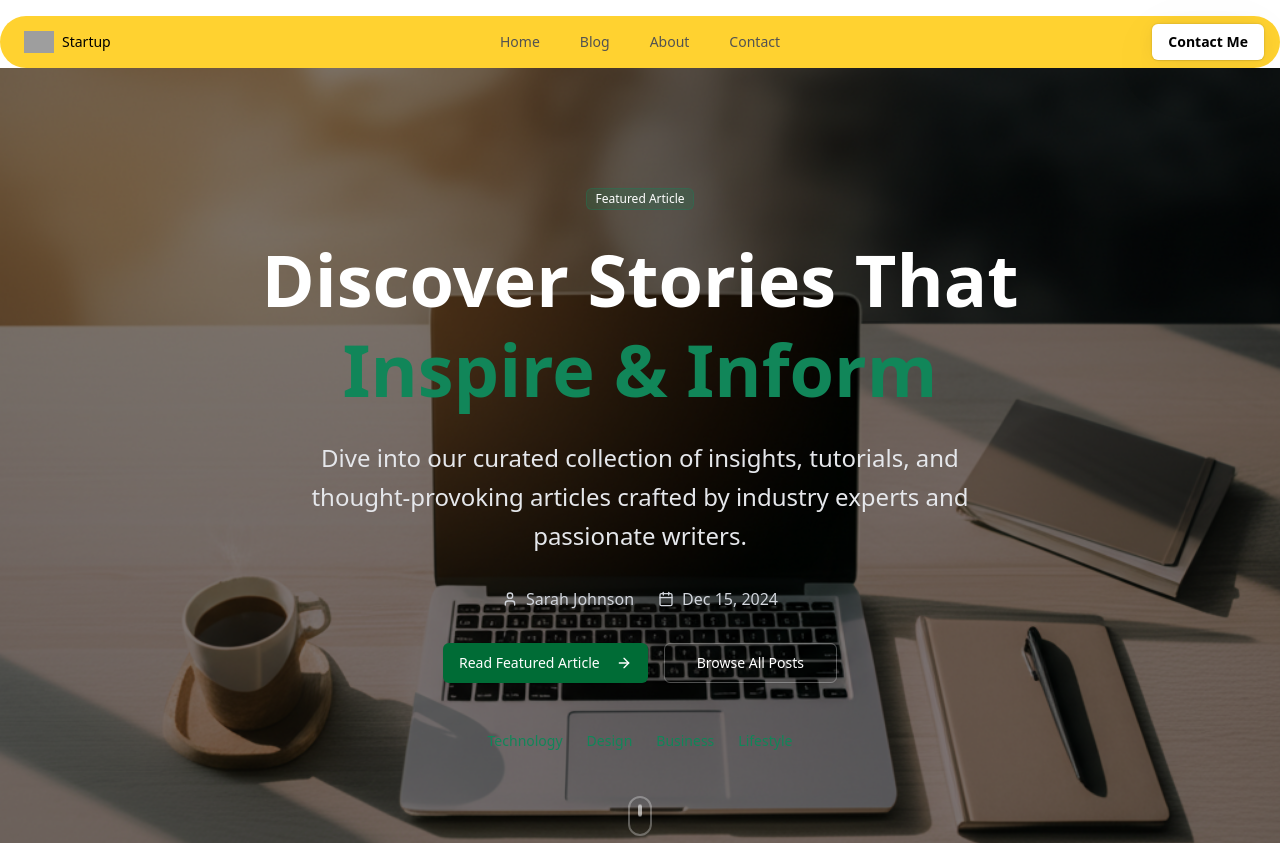
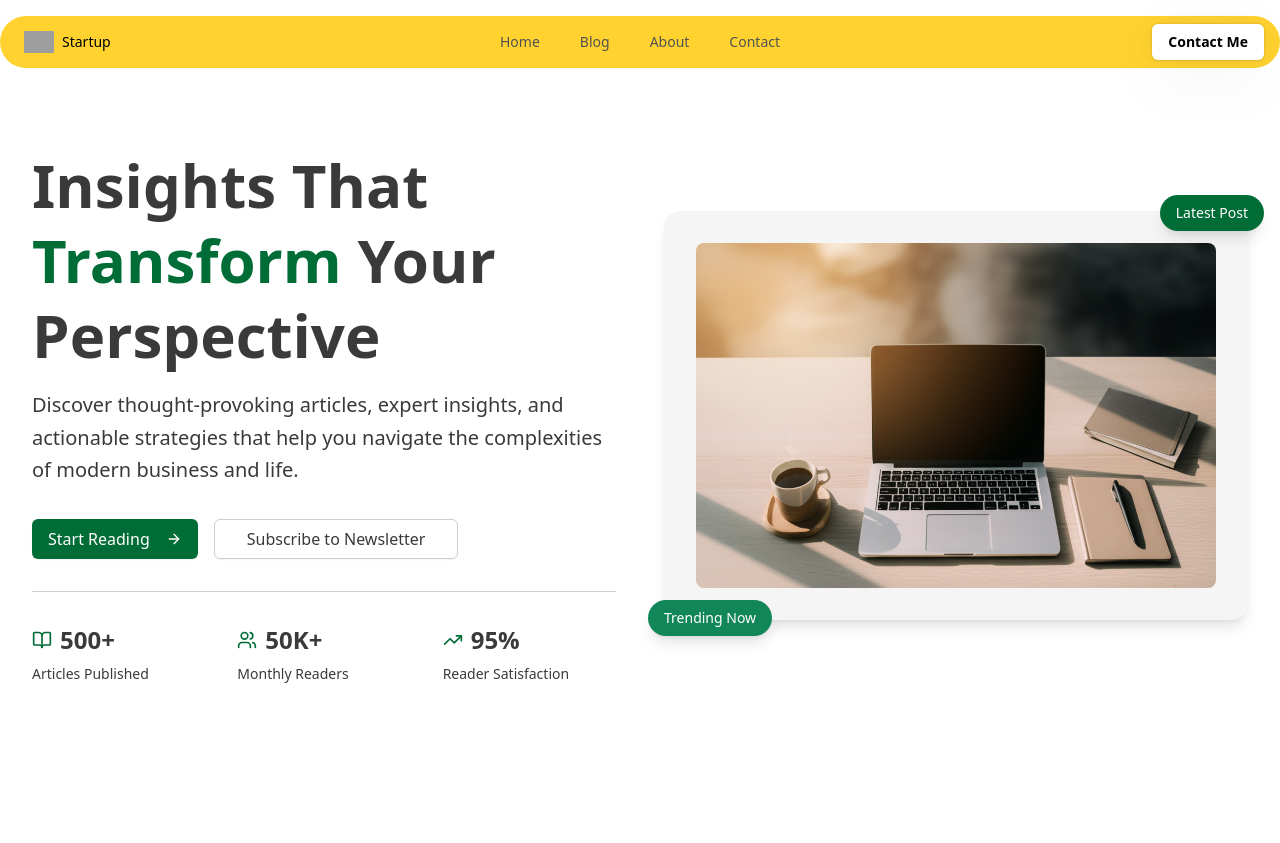
Before and after one commit to DharshanSR/journalscript, a Next.js app: page / in a window 1280 px wide. Shown: the top 843 px of the page. Built offline with nearby package versions, Linux system fonts and the light colour scheme; grey boxes are pictures that could not be loaded.

Commit message:
feat: enhance HeroSection with updated layout, new stats, and visual elements

```diff
--- a/src/home/page.tsx
+++ b/src/home/page.tsx
@@ -1,83 +1,82 @@
 import { Button } from "@/components/ui/button"
-import { Badge } from "@/components/ui/badge"
-import { ArrowRight, Calendar, User } from "lucide-react"
+import { ArrowRight, BookOpen, Users, TrendingUp } from "lucide-react"
 
 export function HeroSection() {
   return (
-    <section className="relative min-h-screen flex items-center justify-center bg-background">
-      {/* Background Image with Overlay */}
-      <div className="absolute inset-0 z-0">
-        <img src="/blog-workspace-background.png" alt="Hero background" className="w-full h-full object-cover" />
-        <div className="absolute inset-0 bg-black/50" />
+    <section className="relative bg-background py-20 px-4 sm:px-6 lg:px-8">
+      <div className="max-w-7xl mx-auto">
+        <div className="grid lg:grid-cols-2 gap-12 items-center">
+          {/* Content */}
+          <div className="space-y-8">
+            <div className="space-y-4">
+              <h1 className="text-4xl sm:text-5xl lg:text-6xl font-bold text-foreground leading-tight">
+                Insights That <span className="text-primary">Transform</span> Your Perspective
+              </h1>
+              <p className="text-lg sm:text-xl text-muted-foreground leading-relaxed max-w-2xl">
+                Discover thought-provoking articles, expert insights, and actionable strategies that help you navigate
+                the complexities of modern business and life.
+              </p>
             </div>
 
-      {/* Content */}
-      <div className="relative z-10 max-w-4xl mx-auto px-6 text-center text-white">
-        {/* Featured Badge */}
-        <Badge variant="secondary" className="mb-6 bg-accent/20 text-accent-foreground border-accent/30">
-          Featured Article
-        </Badge>
+            {/* CTA Buttons */}
+            <div className="flex flex-col sm:flex-row gap-4">
+              <Button size="lg" className="text-base px-8 py-3">
+                Start Reading
+                <ArrowRight className="ml-2 h-5 w-5" />
+              </Button>
+              <Button variant="outline" size="lg" className="text-base px-8 py-3 bg-transparent">
+                Subscribe to Newsletter
+              </Button>
+            </div>
 
-        {/* Main Heading */}
-        <h1 className="font-heading text-5xl md:text-7xl font-bold mb-6 leading-tight">
-          Discover Stories That
-          <span className="block text-accent">Inspire & Inform</span>
-        </h1>
-
-        {/* Subheading */}
-        <p className="text-xl md:text-2xl mb-8 text-gray-200 max-w-2xl mx-auto leading-relaxed">
-          Dive into our curated collection of insights, tutorials, and thought-provoking articles crafted by industry
-          experts and passionate writers.
-        </p>
-
-        {/* Article Meta */}
-        <div className="flex items-center justify-center gap-6 mb-8 text-gray-300">
-          <div className="flex items-center gap-2">
-            <User className="w-4 h-4" />
-            <span>Sarah Johnson</span>
+            {/* Stats */}
+            <div className="grid grid-cols-3 gap-8 pt-8 border-t border-border">
+              <div className="text-center sm:text-left">
+                <div className="flex items-center justify-center sm:justify-start mb-2">
+                  <BookOpen className="h-5 w-5 text-primary mr-2" />
+                  <span className="text-2xl font-bold text-foreground">500+</span>
                 </div>
-          <div className="flex items-center gap-2">
-            <Calendar className="w-4 h-4" />
-            <span>Dec 15, 2024</span>
+                <p className="text-sm text-muted-foreground">Articles Published</p>
+              </div>
+              <div className="text-center sm:text-left">
+                <div className="flex items-center justify-center sm:justify-start mb-2">
+                  <Users className="h-5 w-5 text-primary mr-2" />
+                  <span className="text-2xl font-bold text-foreground">50K+</span>
+                </div>
+                <p className="text-sm text-muted-foreground">Monthly Readers</p>
+              </div>
+              <div className="text-center sm:text-left">
+                <div className="flex items-center justify-center sm:justify-start mb-2">
+                  <TrendingUp className="h-5 w-5 text-primary mr-2" />
+                  <span className="text-2xl font-bold text-foreground">95%</span>
+                </div>
+                <p className="text-sm text-muted-foreground">Reader Satisfaction</p>
+              </div>
             </div>
           </div>
 
-        {/* Call-to-Action Buttons */}
-        <div className="flex flex-col sm:flex-row gap-4 justify-center items-center">
-          <Button size="lg" className="bg-primary hover:bg-primary/90 text-primary-foreground px-8 py-3">
-            Read Featured Article
-            <ArrowRight className="ml-2 w-4 h-4" />
-          </Button>
-          <Button
-            variant="outline"
-            size="lg"
-            className="border-white/30 text-white hover:bg-white/10 px-8 py-3 bg-transparent"
-          >
-            Browse All Posts
-          </Button>
+          {/* Visual Element */}
+          <div className="relative">
+            <div className="relative bg-card rounded-2xl p-8 shadow-lg">
+              <img
+                src="/blog-workspace-background.png"
+                alt="Professional blog illustration"
+                className="w-full h-auto rounded-lg"
+              />
+
+              {/* Floating Elements */}
+              <div className="absolute -top-4 -right-4 bg-primary text-primary-foreground px-4 py-2 rounded-full text-sm font-medium shadow-lg">
+                Latest Post
               </div>
 
-        {/* Navigation Links */}
-        <div className="mt-12 flex flex-wrap justify-center gap-6 text-sm">
-          <a href="#" className="text-secondary hover:text-accent transition-colors">
-            Technology
-          </a>
-          <a href="#" className="text-secondary hover:text-accent transition-colors">
-            Design
-          </a>
-          <a href="#" className="text-secondary hover:text-accent transition-colors">
-            Business
-          </a>
-          <a href="#" className="text-secondary hover:text-accent transition-colors">
-            Lifestyle
-          </a>
+              <div className="absolute -bottom-4 -left-4 bg-accent text-accent-foreground px-4 py-2 rounded-full text-sm font-medium shadow-lg">
+                Trending Now
               </div>
             </div>
 
-      {/* Scroll Indicator */}
-      <div className="absolute bottom-8 left-1/2 transform -translate-x-1/2 z-10">
-        <div className="w-6 h-10 border-2 border-white/30 rounded-full flex justify-center">
-          <div className="w-1 h-3 bg-white/60 rounded-full mt-2 animate-bounce" />
+            {/* Background Decoration */}
+            <div className="absolute inset-0 bg-gradient-to-br from-primary/5 to-accent/5 rounded-2xl -z-10 transform rotate-3"></div>
+          </div>
         </div>
       </div>
     </section>
```
Lines whose indentation alone changed are shown as unchanged.
